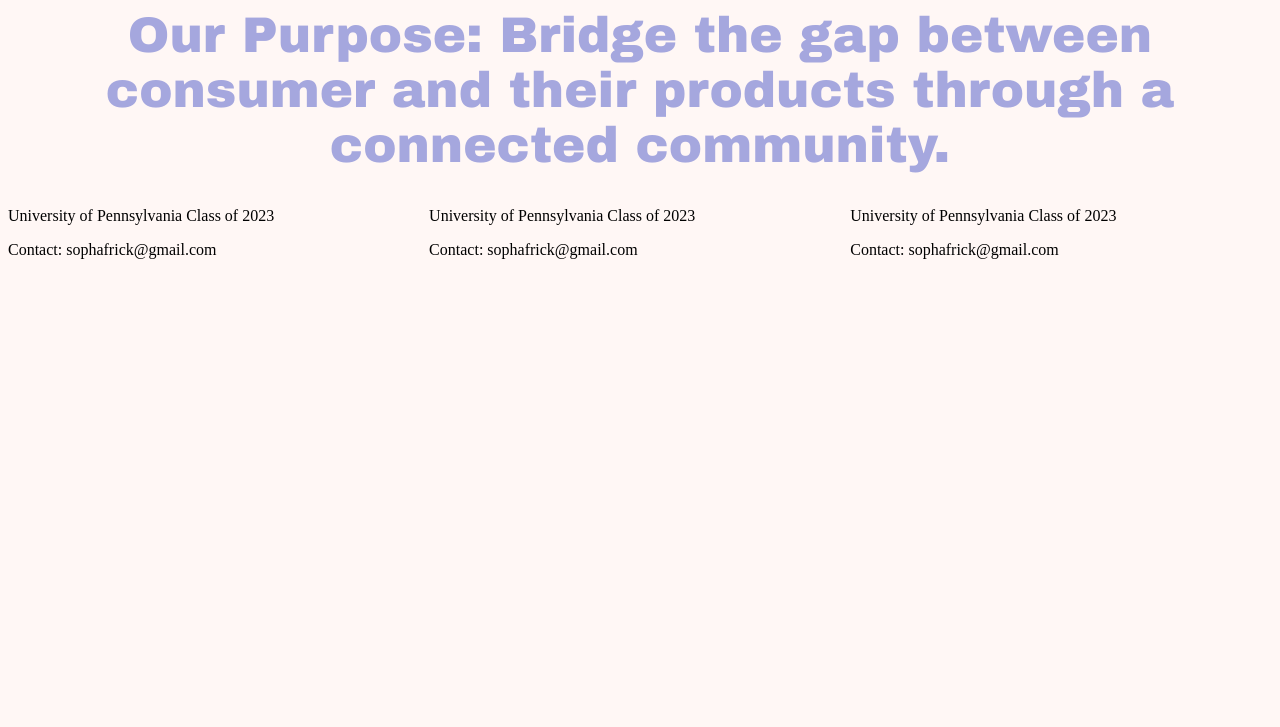
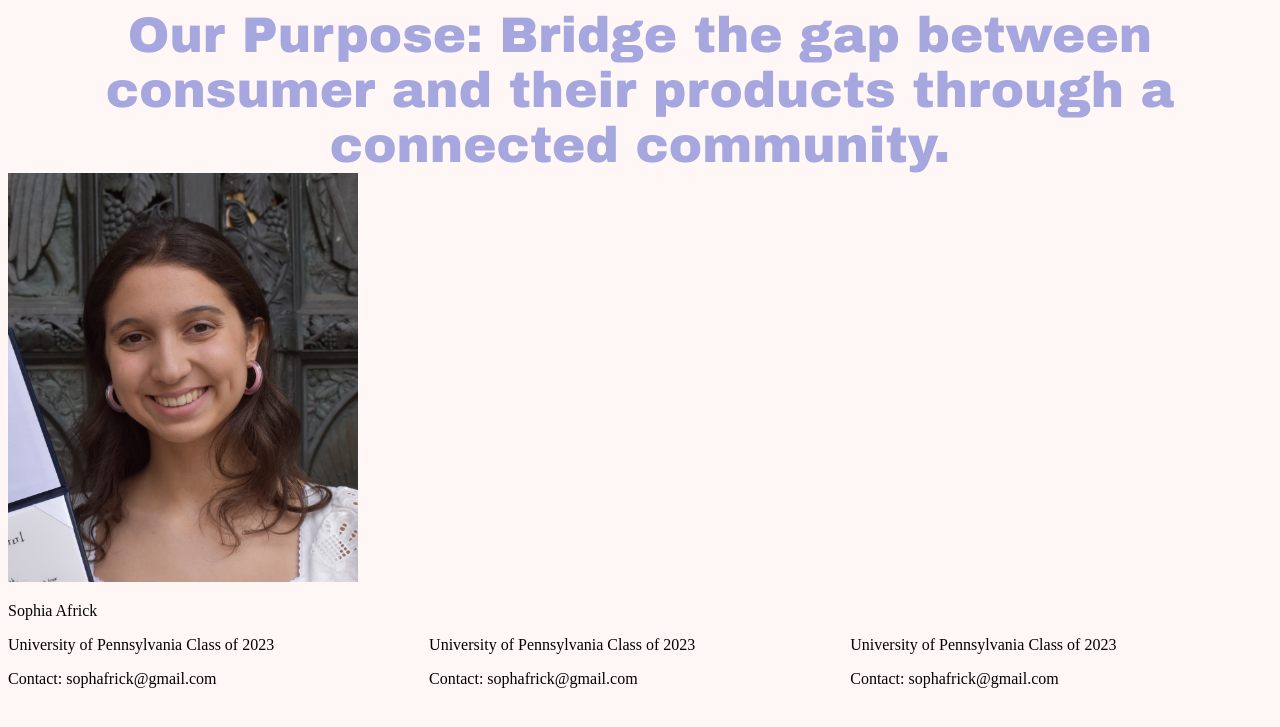
Before and after one commit to Christine516/shopFinder, a Python web app: template templates/aboutUs.html in a window 1280 px wide. Shown: the top 727 px of the page. Run offline with Jinja, Linux system fonts and the light colour scheme; the template is opened without the code that fills it, so the values that code supplies are empty.

Commit message:
about page edits

```diff
--- a/static/css/aboutUs.css
+++ b/static/css/aboutUs.css
@@ -14,3 +14,7 @@ body{
   display: inline-block;
   width: 33%;
 }
+
+img {
+  width: 350px;
+}
--- a/templates/aboutUs.html
+++ b/templates/aboutUs.html
@@ -14,7 +14,8 @@
       Bridge the gap between consumer and their products through a connected community.
     </div>
     <div class=bios>
-      <img src= >
+      <img src= /static/images/DSC_0873.JPG>
+      <p>Sophia Africk</p>
       <p>University of Pennsylvania Class of 2023</p>
       <p>Contact: sophafrick@gmail.com</p>
     </div>
```
Also changed, not shown: static/images/DSC_0873.JPG (added).
